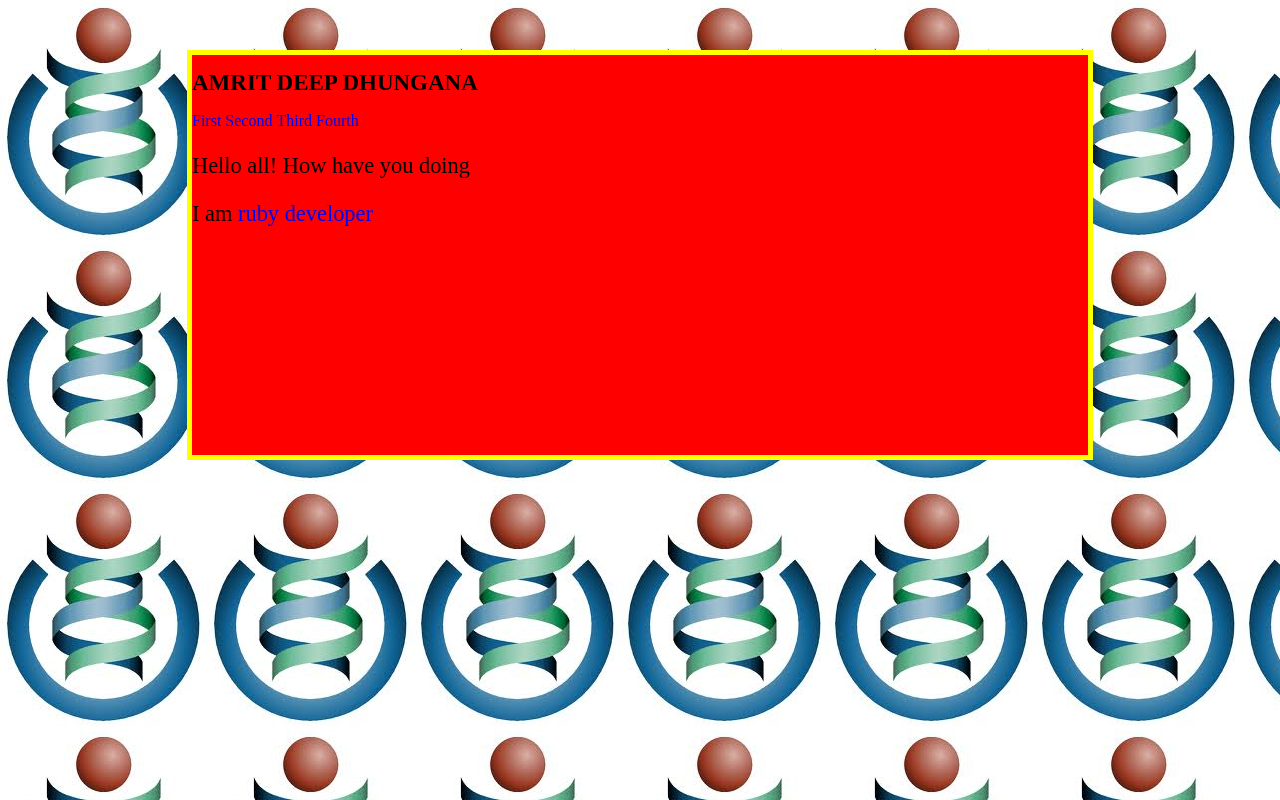
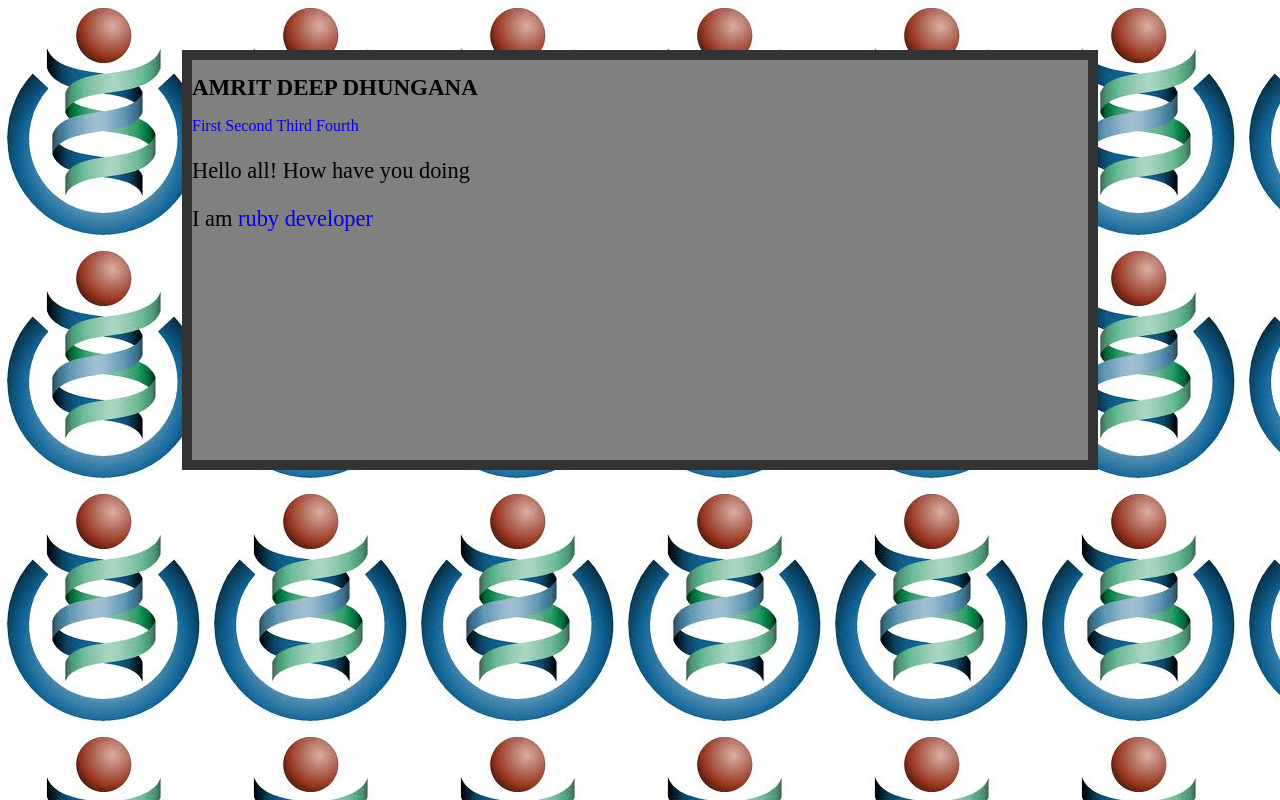
Before and after one commit to amritdeep/CSS-pratice, a plain HTML site: page CSS pratices/index.html in a window 1280 px wide. Drawn offline with Linux system fonts and the light colour scheme.

Commit message:
add border to box

```diff
--- a/CSS pratices/css/styles.css
+++ b/CSS pratices/css/styles.css
@@ -33,12 +33,13 @@ p {
  }
 
  .wrapper{
- 	background-color: red;
+ 	background-color: gray;
+ 	border: 10px solid #333;
 
- 	border-width: 5px;
- 	border-style: solid;
- 	border-color: yellow;
-
+ 	/*border-width: 10px;
+ 	border-style: dashed;
+ 	border-color: #333;
+*/
  	margin: 50px auto;
 
  	width: 70%;
```
